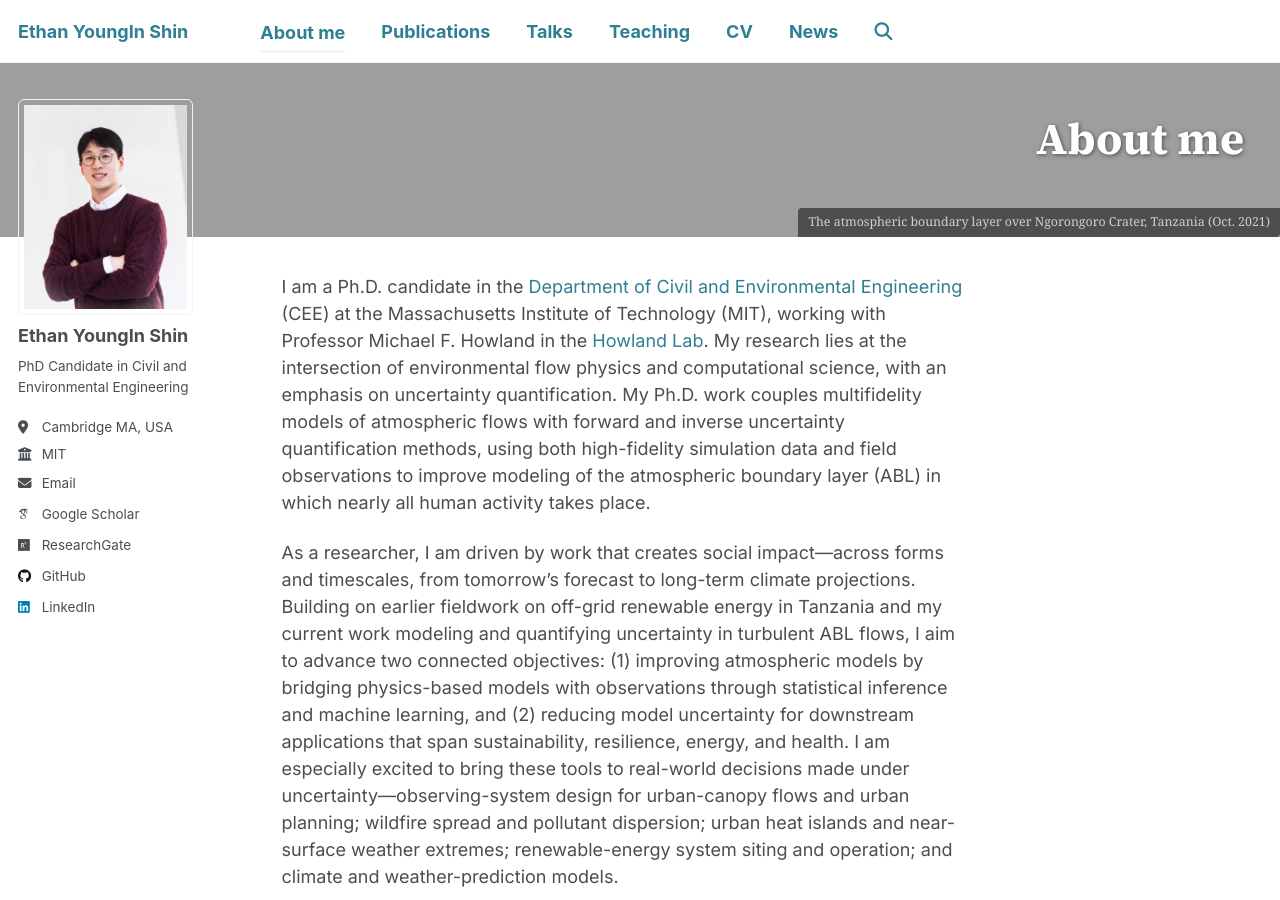
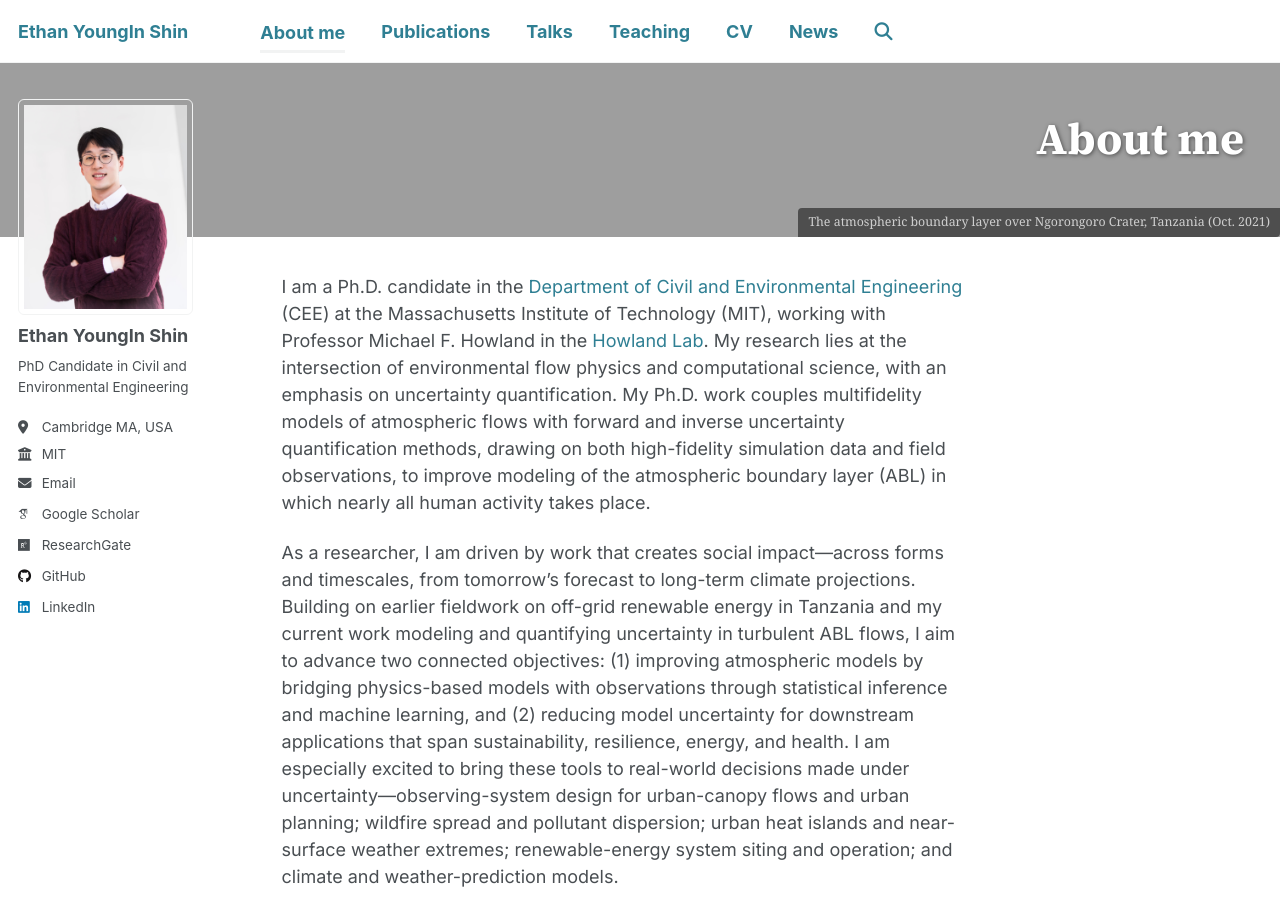
Before and after one commit to duddlshin/duddlshin.github.io, a Jekyll site: the page built from _pages/about.md, in a window 1280 px wide and 900 px high. Built offline with Jekyll 4.4.1, drawn with Linux system fonts in a browser that asks for light colours; some web fonts are replaced.

Commit message:
update about me

```diff
--- a/_pages/about.md
+++ b/_pages/about.md
@@ -11,7 +11,7 @@ redirect_from:
 
 I am a Ph.D. candidate in the [Department of Civil and Environmental Engineering](https://cee.mit.edu) (CEE) at the Massachusetts Institute of Technology (MIT), working with Professor Michael F. Howland in the [Howland Lab](https://www.howlandlab.com).
 My research lies at the intersection of environmental flow physics and computational science, with an emphasis on uncertainty quantification.
-My Ph.D. work couples multifidelity models of atmospheric flows with forward and inverse uncertainty quantification methods, using both high-fidelity simulation data and field observations to improve modeling of the atmospheric boundary layer (ABL) in which nearly all human activity takes place.
+My Ph.D. work couples multifidelity models of atmospheric flows with forward and inverse uncertainty quantification methods, drawing on both high-fidelity simulation data and field observations, to improve modeling of the atmospheric boundary layer (ABL) in which nearly all human activity takes place.
 
 As a researcher, I am driven by work that creates social impact---across forms and timescales, from tomorrow's forecast to long-term climate projections.
 Building on earlier fieldwork on off-grid renewable energy in Tanzania and my current work modeling and quantifying uncertainty in turbulent ABL flows, I aim to advance two connected objectives: (1) improving atmospheric models by bridging physics-based models with observations through statistical inference and machine learning, and (2) reducing model uncertainty for downstream applications that span sustainability, resilience, energy, and health.
```
